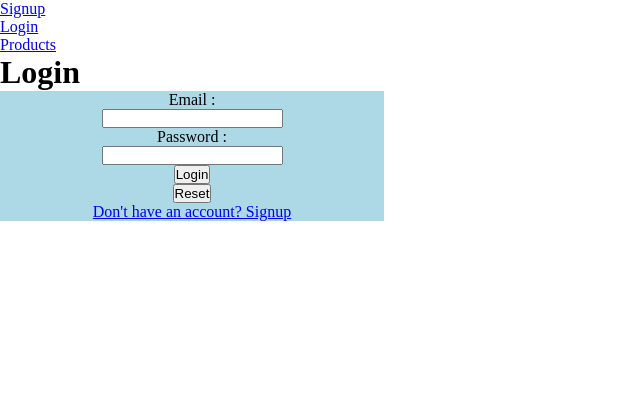
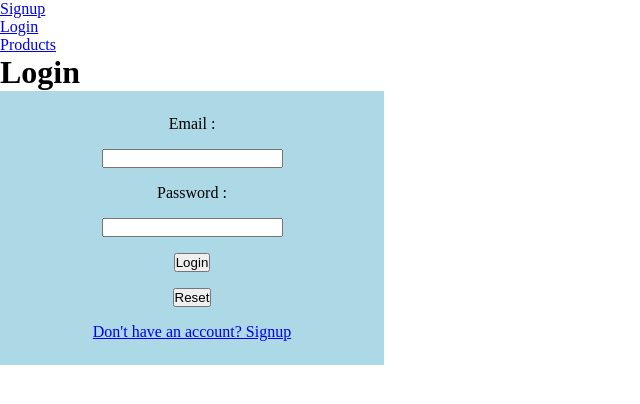
Before and after one commit to BVenkateshwaran/Signup-Login-React, a React (Vite) app: page /login in a window 1280 px wide. Shown: the top 404 px of the page, without its empty margins (0-640 px from the left). Built offline with nearby package versions, Linux system fonts and the light colour scheme.

Commit message:
Padding done for signup div and form

```diff
--- a/src/App.css
+++ b/src/App.css
@@ -7,12 +7,15 @@
     gap: 1rem;
     justify-content: center;
     align-items: center;
+    padding: 1rem;
 }
 form
 {
     background-color: lightblue;
-    height: 60%;
+    height: 65%;
     width: 30%;
+    gap: 1rem;
+    padding: 1.5rem;
     display: flex;
     flex-direction: column;
     justify-content: space-around;
```
